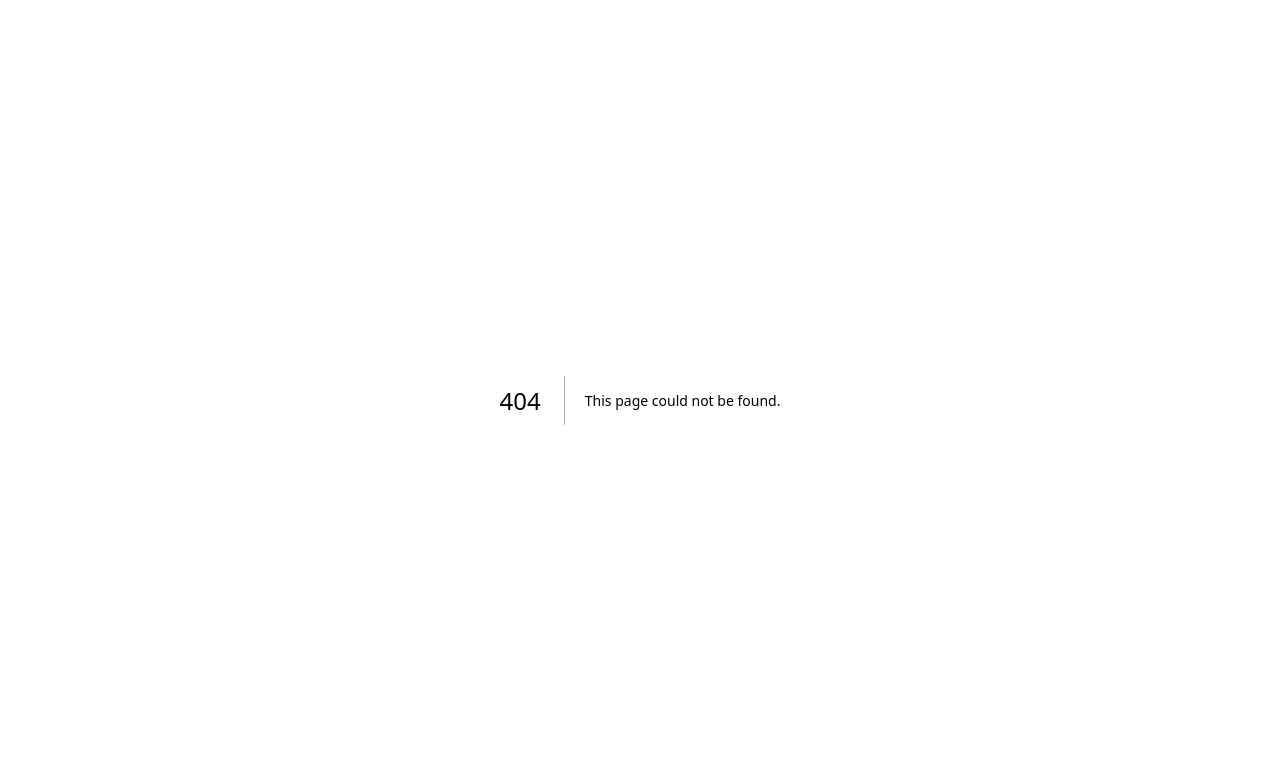
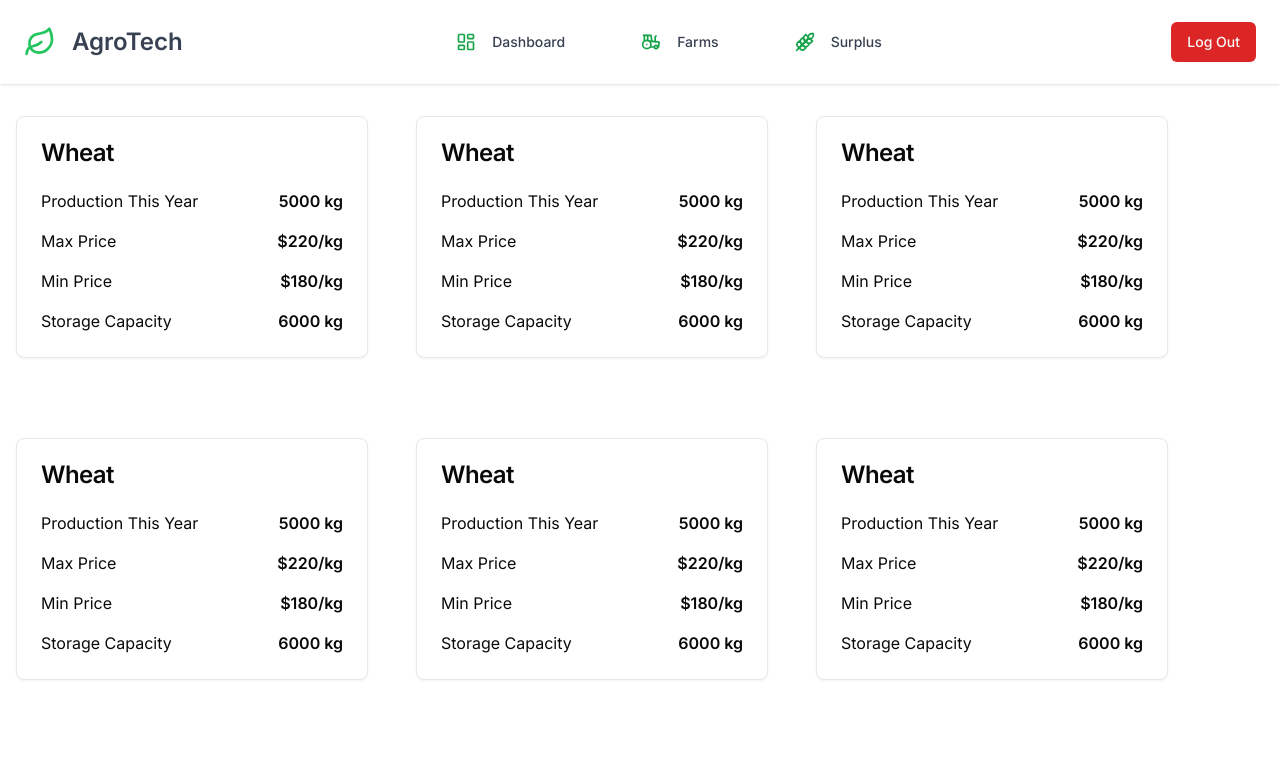
Before and after one commit to floor2hq/agro-client, a Next.js app: page /farmer/surplus in a window 1280 px wide. Before the commit this address had no page. Shown: the top 758 px of the page. Built offline with nearby package versions, Linux system fonts and the light colour scheme.

Commit message:
finished farmer components

```diff
--- a/src/app/farmer/dashboard/page.tsx
+++ b/src/app/farmer/dashboard/page.tsx
@@ -8,7 +8,7 @@ export default function Dashboard() {
   return (
     <div className="flex flex-col h-screen bg-gray-100 dark:bg-gray-900">
       <FarmerHeader />
-      <main className="flex-1 overflow-y-auto p-6">
+      <main className="flex-1 overflow-y-auto p-4">
         <div className="grid gap-6 md:grid-cols-2 lg:grid-cols-3">
           <Card>
             <CardHeader>
@@ -72,6 +72,40 @@ export default function Dashboard() {
                 <div className="flex items-center justify-between">
                   <div>Nutrient Level</div>
                   <div className="font-semibold">High</div>
+                </div>
+              </div>
+            </CardContent>
+          </Card>
+          <Card>
+            <CardHeader>
+              <CardTitle>Pest Activity</CardTitle>
+            </CardHeader>
+            <CardContent>
+              <div className="grid gap-4">
+                <div className="flex items-center justify-between">
+                  <div>Current Risk Level</div>
+                  <div className="font-semibold">Low</div>
+                </div>
+                <div className="flex items-center justify-between">
+                  <div>Recommended Action</div>
+                  <div className="font-semibold">Monitor</div>
+                </div>
+              </div>
+            </CardContent>
+          </Card>
+          <Card>
+            <CardHeader>
+              <CardTitle>Equipment Status</CardTitle>
+            </CardHeader>
+            <CardContent>
+              <div className="grid gap-4">
+                <div className="flex items-center justify-between">
+                  <div>Tractor</div>
+                  <div className="font-semibold">Operational</div>
+                </div>
+                <div className="flex items-center justify-between">
+                  <div>Harvester</div>
+                  <div className="font-semibold">Maintenance Required</div>
                 </div>
               </div>
             </CardContent>
--- /dev/null
+++ b/src/app/farmer/surplus/page.tsx
@@ -0,0 +1,20 @@
+import React from "react";
+import CropCard from "@/components/component/farmer/CropCard";
+import FarmerHeader from "@/components/component/farmer/FarmerHeader";
+
+export default function Surplus() {
+  return (
+    <>
+      <FarmerHeader />
+      <div className="w-full flex gap-4 flex-wrap">
+        <CropCard />
+        <CropCard />
+        <CropCard />
+        <CropCard />
+        <CropCard />
+        <CropCard />
+        <CropCard />
+      </div>
+    </>
+  );
+}
--- /dev/null
+++ b/src/components/component/farmer/CropCard.tsx
@@ -0,0 +1,38 @@
+import React from "react";
+import { Card, CardContent, CardHeader, CardTitle } from "@/components/ui/card";
+
+export default function CropCard() {
+  return (
+    <>
+      <main className="py-8">
+        <div className="container px-4 w-96">
+          <Card className="w-full">
+            <CardHeader>
+              <CardTitle>Wheat</CardTitle>
+            </CardHeader>
+            <CardContent>
+              <div className="grid gap-4">
+                <div className="flex items-center justify-between">
+                  <div>Production This Year</div>
+                  <div className="font-semibold">5000 kg</div>
+                </div>
+                <div className="flex items-center justify-between">
+                  <div>Max Price</div>
+                  <div className="font-semibold">$220/kg</div>
+                </div>
+                <div className="flex items-center justify-between">
+                  <div>Min Price</div>
+                  <div className="font-semibold">$180/kg</div>
+                </div>
+                <div className="flex items-center justify-between">
+                  <div>Storage Capacity</div>
+                  <div className="font-semibold">6000 kg</div>
+                </div>
+              </div>
+            </CardContent>
+          </Card>
+        </div>
+      </main>
+    </>
+  );
+}
--- a/src/components/component/farmer/FarmCard.tsx
+++ b/src/components/component/farmer/FarmCard.tsx
@@ -15,7 +15,7 @@ export default function FarmCard({ farmId }: { farmId: string }) {
       <div className="container px-4 max-w-md">
         <Card>
           <CardHeader>
-            <CardTitle>Green Valley Farm</CardTitle>
+            <CardTitle>Farm {farmId}</CardTitle>
           </CardHeader>
           <CardContent>
             <Image
--- a/src/components/component/farmer/FarmerHeader.tsx
+++ b/src/components/component/farmer/FarmerHeader.tsx
@@ -42,7 +42,7 @@ export default function FarmerHeader() {
         </Link>
         <Link
           className="flex items-center px-4 py-4 text-sm font-medium text-gray-700 dark:text-gray-200 hover:bg-gray-100 hover:rounded-lg"
-          href="#"
+          href="/farmer/surplus"
         >
           <Wheat className="h-5 w-5 text-primary" />
           <span className="mx-4">Surplus</span>
```
